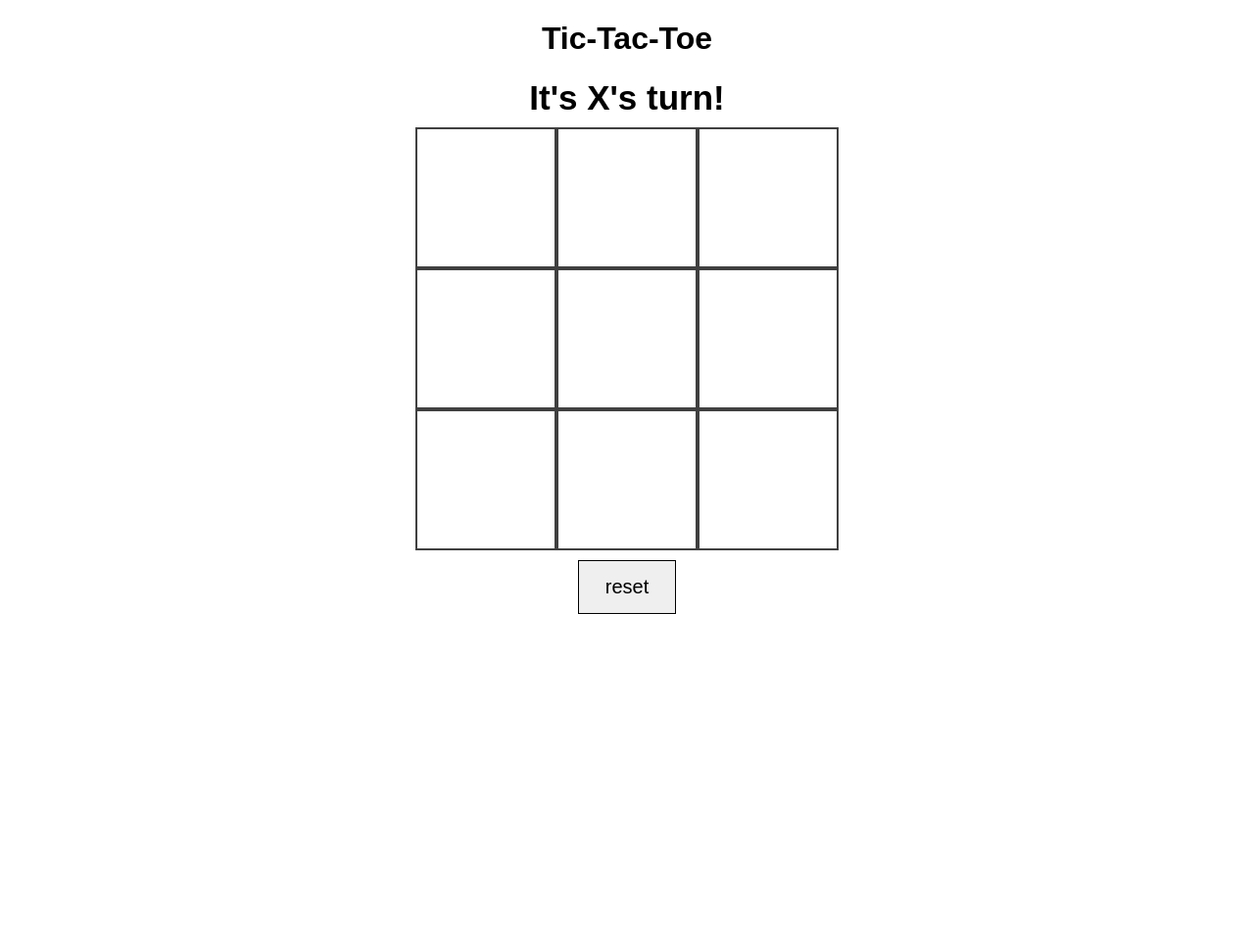
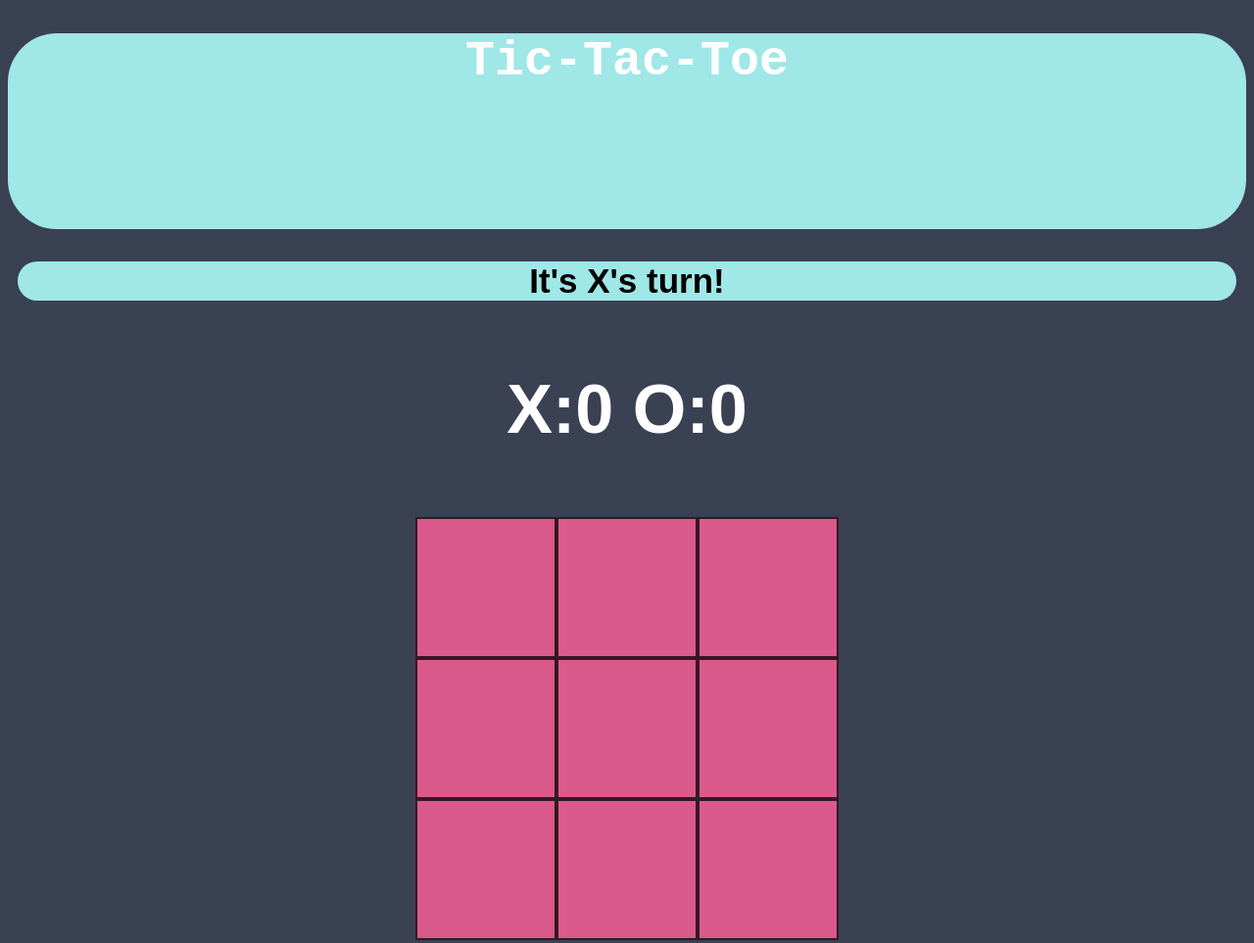
Before and after one commit to brianr9799/tictactoe, a plain HTML site: page index.html in a window 1280 px wide. Shown: the top 963 px of the page at 98% size. Before the commit the page ends 800 px from the top, so only its background shows below. Drawn offline with Linux system fonts and the light colour scheme.

Commit message:
added scoreboard and basic styling

```diff
--- a/index.html
+++ b/index.html
@@ -13,6 +13,7 @@
     <body>
         <h1>Tic-Tac-Toe</h1>
         <h2>It's X's turn!</h2>
+        <h3>X O</h3>
 
         <div class="flex-container flex-column">
             <div class="flex-container flex-wrap" id="board">
--- a/main.js
+++ b/main.js
@@ -19,12 +19,16 @@ let turn = 'X';
 
 let win;
 
+let x = 0;
+let o = 0;
+
 /*----- cached element references ----- */
 
 const squares =
 Array.from(document.querySelectorAll('#board div'));
 
 const messages = document.querySelector('h2');
+const scores = document.querySelector('h3');
 /*----- event listeners ----- */
 
 document.getElementById('board').addEventListener('click', handleTurn);
@@ -52,6 +56,7 @@ function render () {
         //console.log(mark, index);
     });
     messages.textContent = win === 'T' ? `That's a tie!` : win ? `${win} wins the game!` : `It's ${turn}'s turn!`;
+    scores.textContent = `X:${x} O:${o}`;
 };
 
 function handleTurn(event) {
@@ -67,6 +72,7 @@ function handleTurn(event) {
 
 
     render();
+    scoreboard();
 };
 
 function getWinner() {
@@ -81,3 +87,13 @@ function getWinner() {
     });
     return winner ? winner : board.includes('') ? null : 'T';
 };
+
+function scoreboard() {
+    if (win === 'X'){
+        x+=1;
+        console.log('X'+ x);
+    } else if (win === 'O'){
+        o+=1;
+        console.log('O'+ o);
+    }
+}
--- a/style.css
+++ b/style.css
@@ -1,12 +1,25 @@
 body {
+    font-size:60px;
+    color:white;
+    background-color:#394153;
     text-align: center;
     font-family: Arial, Helvetica, sans-serif;
+}
+h1 {
+    height:200px;
+    background-color:rgb(160, 231, 231);
+    font-family:monospace;
+    font-size:50px;
+    border-radius:50px;
 }
 
 h2 {
     margin: 0 auto;
+    color:black;
+    background-color:rgb(160, 231, 231);
     font-size: 35px;
-    margin: 10px;
+    margin:10px;
+    border-radius:50px;
 }
 
 .flex-container {
@@ -36,6 +49,7 @@ h2 {
     border: 2px solid rgba(0,0,0,.75);
     height: 140px;
     width: 140px;
+    background-color:#da5a8b;
 }
 #reset-button {
     text-align: center;
```
